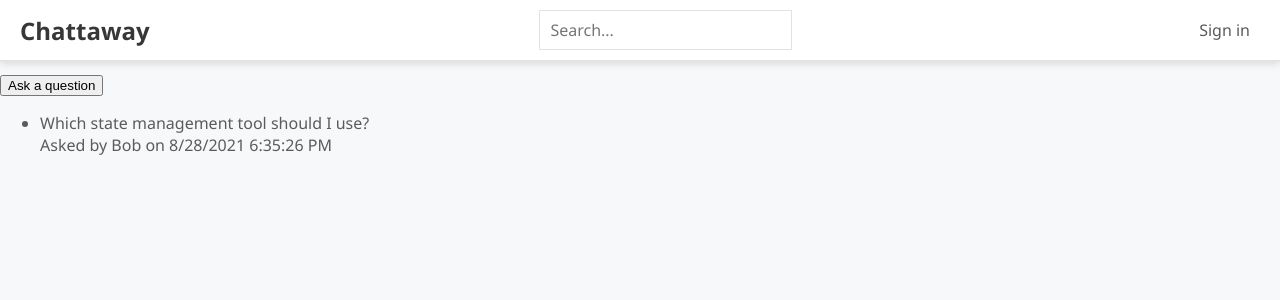
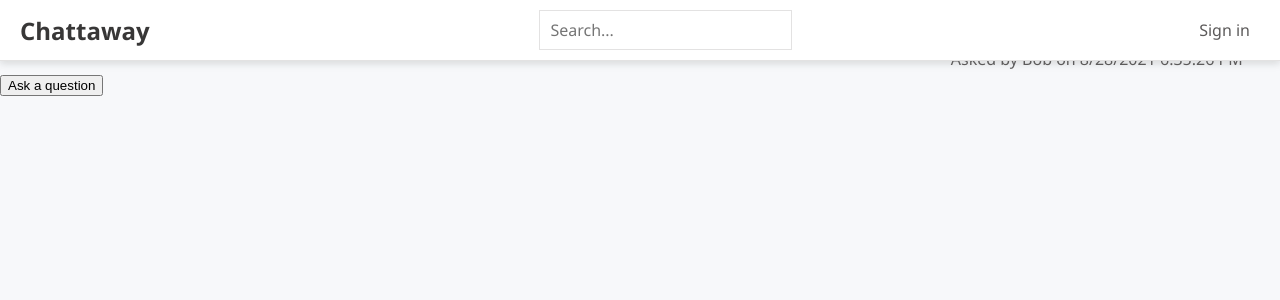
Before and after one commit to MaximPVladimirovich/Forum-Project_React, a React (Create React App) app: page / in a window 1280 px wide. Shown: the top 300 px of the page. Built offline with nearby package versions, Linux system fonts and the light colour scheme.

Commit message:
added css to homepage

```diff
--- a/src/App.tsx
+++ b/src/App.tsx
@@ -2,7 +2,7 @@
 import { css } from '@emotion/react'
 import React from 'react';
 import { Header } from './Components/Header'
-import { Page } from './Pages/HomePage'
+import { HomePage } from './Pages/HomePage'
 
 import {fontFamily, fontSize, gray2} from './css/Styles'
 
@@ -15,7 +15,7 @@ function App() {
     `
     }>
       <Header />
-      <Page />
+      <HomePage />
     </div>
   );
 }
--- a/src/Components/PageTitle.tsx
+++ b/src/Components/PageTitle.tsx
@@ -1,3 +1,5 @@
+/** @jsxImportSource @emotion/react */
+import { css } from '@emotion/react';
 import React from 'react'
 
 interface Props {
--- a/src/Pages/HomePage.tsx
+++ b/src/Pages/HomePage.tsx
@@ -1,9 +1,11 @@
+/** @jsxImportSource @emotion/react */
+import { css } from '@emotion/react'
 import React from 'react'
 import { QuestionList } from '../Components/QuestionList'
 import {getUnansweredQuestions, QuestionData} from '../MockData/QuestionsData'
 
 
-export const Page = function() {
+export const HomePage = function() {
   const [questions, setQuestions] = React.useState<QuestionData[]>([])
   const [questionsLoading, setQuestionsLoading] = React.useState(true)
 
@@ -21,7 +23,11 @@ export const Page = function() {
   }
 
   return (
-    <div>
+    <div css={css`
+    display: flex;
+    align-items: center;
+    justify-content: space-between;
+  `}>
       <div>
         <h2>Unanswered Questions</h2>
         <button onClick={handleAskQuestion}>Ask a question</button>
```
Also changed, not shown: src/Components/Page.tsx (+7 -1 lines).
